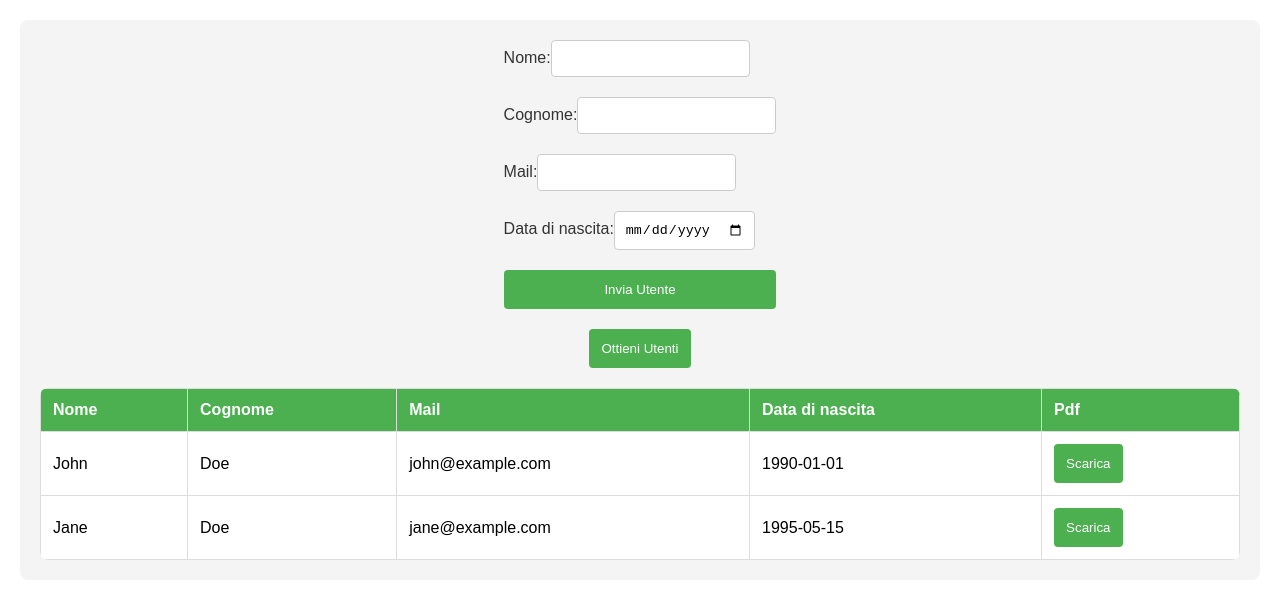
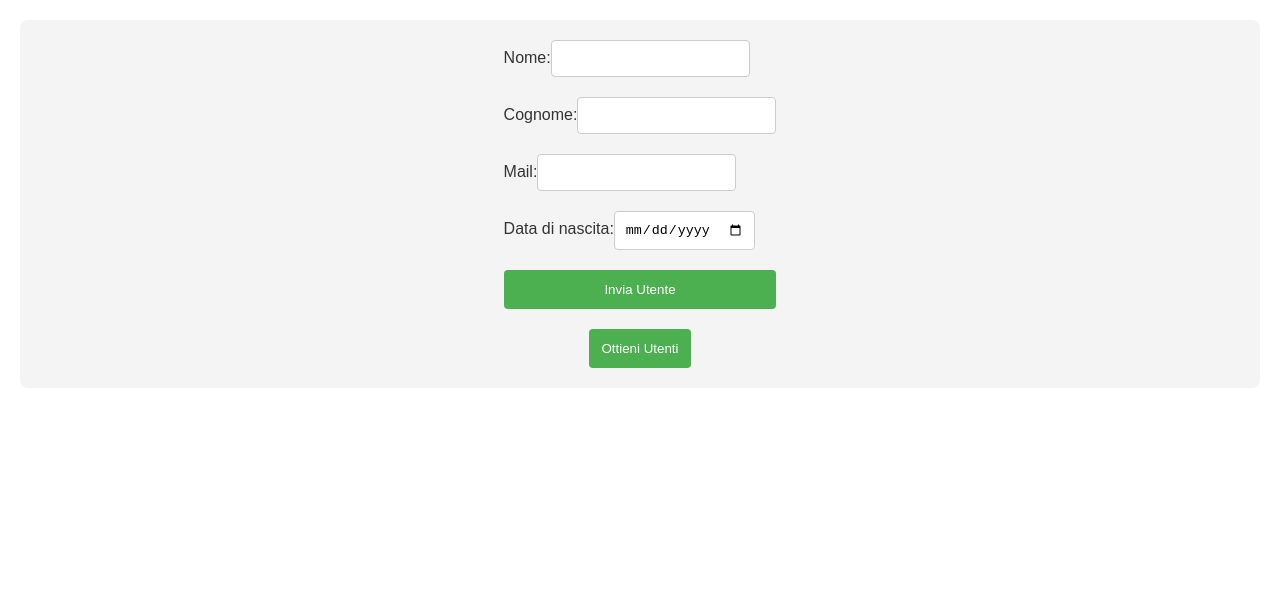
Before and after one commit to gianmarcoplutino/how-i-met-your-functions, a React (Create React App) app in the folder frontend/: page / in a window 1280 px wide. Shown: the top 598 px of the page. Built offline with nearby package versions, Linux system fonts and the light colour scheme.

Commit message:
expect id in response

```diff
--- a/frontend/src/App.tsx
+++ b/frontend/src/App.tsx
@@ -6,10 +6,18 @@ interface User {
   surname: string;
   email: string;
   birthdate: string;
+  id: string;
+}
+
+interface FormData {
+  name: string;
+  surname: string;
+  email: string;
+  birthdate: string;
 }
 
 const App: React.FC = () => {
-  const [formData, setFormData] = useState<User>({
+  const [formData, setFormData] = useState<FormData>({
     name: "",
     surname: "",
     email: "",
@@ -60,12 +68,14 @@ const App: React.FC = () => {
       surname: "Doe",
       email: "john@example.com",
       birthdate: "1990-01-01",
+      id: "1",
     },
     {
       name: "Jane",
       surname: "Doe",
       email: "jane@example.com",
       birthdate: "1995-05-15",
+      id: "2",
     },
   ];
   const downloadPdf = (fileId: string) => {
@@ -138,7 +148,7 @@ const App: React.FC = () => {
         Ottieni Utenti
       </button>
 
-      {dummyUsers.length > 0 && (
+      {users.length > 0 && (
         <table>
           <thead>
             <tr>
@@ -150,7 +160,7 @@ const App: React.FC = () => {
             </tr>
           </thead>
           <tbody>
-            {dummyUsers.map((user) => (
+            {users.map((user) => (
               <tr
                 key={`${user.name}_${user.surname}_${user.email}_${user.birthdate}`}
               >
@@ -159,7 +169,7 @@ const App: React.FC = () => {
                 <td>{user.email}</td>
                 <td>{user.birthdate}</td>
                 <td>
-                  <button type="button" onClick={() => downloadPdf('user.id')}>
+                  <button type="button" onClick={() => downloadPdf(user?.id)}>
                     Scarica
                   </button>
                 </td>
```
